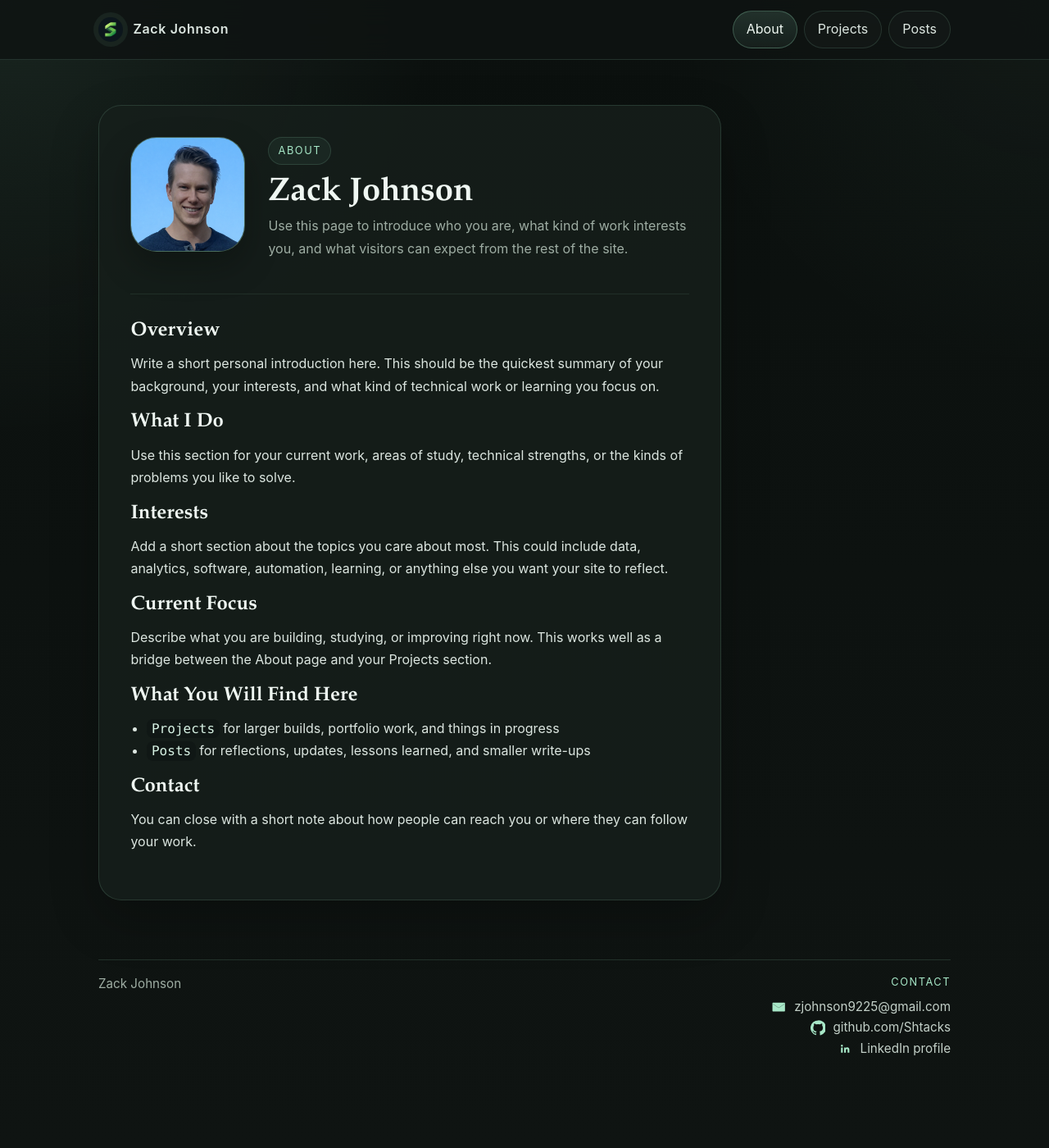
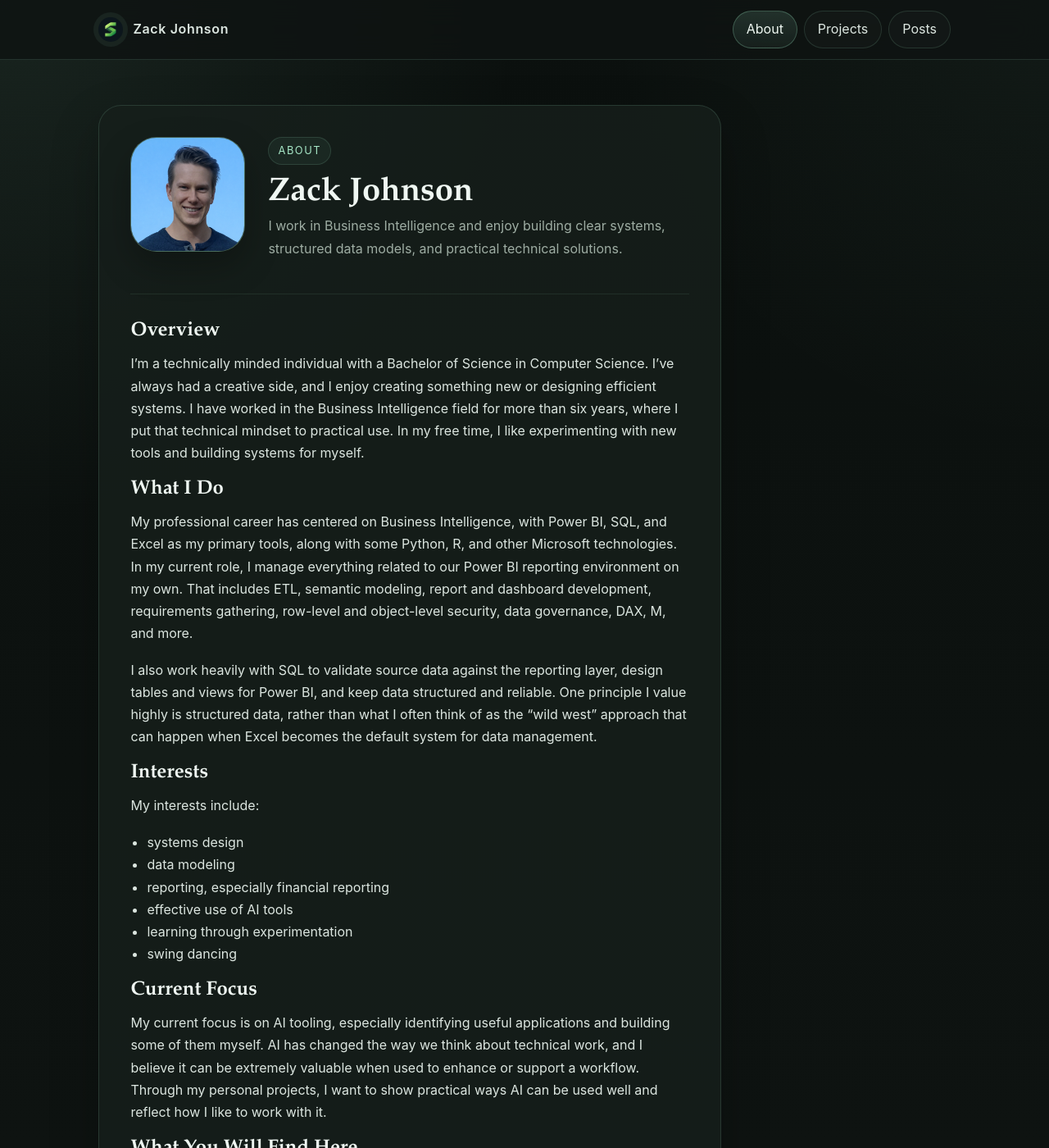
Before and after one commit to Shtacks/Shtacks.github.io, a Jekyll site: the page built from about.markdown, in a window 1280 px wide and 1400 px high. Shown: the whole window at 82% size. Built offline with Jekyll 4.4.1, drawn with Linux system fonts in a browser that asks for light colours; some of the changed text lies outside the part shown.

Commit message:
added about me content

```diff
--- a/about.markdown
+++ b/about.markdown
@@ -15,31 +15,40 @@ permalink: /about/
   <div>
     <span class="eyebrow">About</span>
     <h1 class="about-name">{{ site.author_name }}</h1>
-    <p class="about-summary">Use this page to introduce who you are, what kind of work interests you, and what visitors can expect from the rest of the site.</p>
+    <p class="about-summary">I work in Business Intelligence and enjoy building clear systems, structured data models, and practical technical solutions.</p>
   </div>
 </section>
 
 ## Overview
 
-Write a short personal introduction here. This should be the quickest summary of your background, your interests, and what kind of technical work or learning you focus on.
+I'm a technically minded individual with a Bachelor of Science in Computer Science. I've always had a creative side, and I enjoy creating something new or designing efficient systems. I have worked in the Business Intelligence field for more than six years, where I put that technical mindset to practical use. In my free time, I like experimenting with new tools and building systems for myself.
 
 ## What I Do
 
-Use this section for your current work, areas of study, technical strengths, or the kinds of problems you like to solve.
+My professional career has centered on Business Intelligence, with Power BI, SQL, and Excel as my primary tools, along with some Python, R, and other Microsoft technologies. In my current role, I manage everything related to our Power BI reporting environment on my own. That includes ETL, semantic modeling, report and dashboard development, requirements gathering, row-level and object-level security, data governance, DAX, M, and more.
+
+I also work heavily with SQL to validate source data against the reporting layer, design tables and views for Power BI, and keep data structured and reliable. One principle I value highly is structured data, rather than what I often think of as the "wild west" approach that can happen when Excel becomes the default system for data management.
 
 ## Interests
 
-Add a short section about the topics you care about most. This could include data, analytics, software, automation, learning, or anything else you want your site to reflect.
+My interests include:
+
+- systems design
+- data modeling
+- reporting, especially financial reporting
+- effective use of AI tools
+- learning through experimentation
+- swing dancing
 
 ## Current Focus
 
-Describe what you are building, studying, or improving right now. This works well as a bridge between the About page and your Projects section.
+My current focus is on AI tooling, especially identifying useful applications and building some of them myself. AI has changed the way we think about technical work, and I believe it can be extremely valuable when used to enhance or support a workflow. Through my personal projects, I want to show practical ways AI can be used well and reflect how I like to work with it.
 
 ## What You Will Find Here
 
-- `Projects` for larger builds, portfolio work, and things in progress
-- `Posts` for reflections, updates, lessons learned, and smaller write-ups
+- **Projects:** a collection of projects I have worked on or am currently building
+- **Posts:** smaller-scope reflections, ideas, updates, and thoughts that do not need to become full project pages
 
 ## Contact
 
-You can close with a short note about how people can reach you or where they can follow your work.
+The best way to contact me is by email at [{{ site.email }}](mailto:{{ site.email }}).
```
